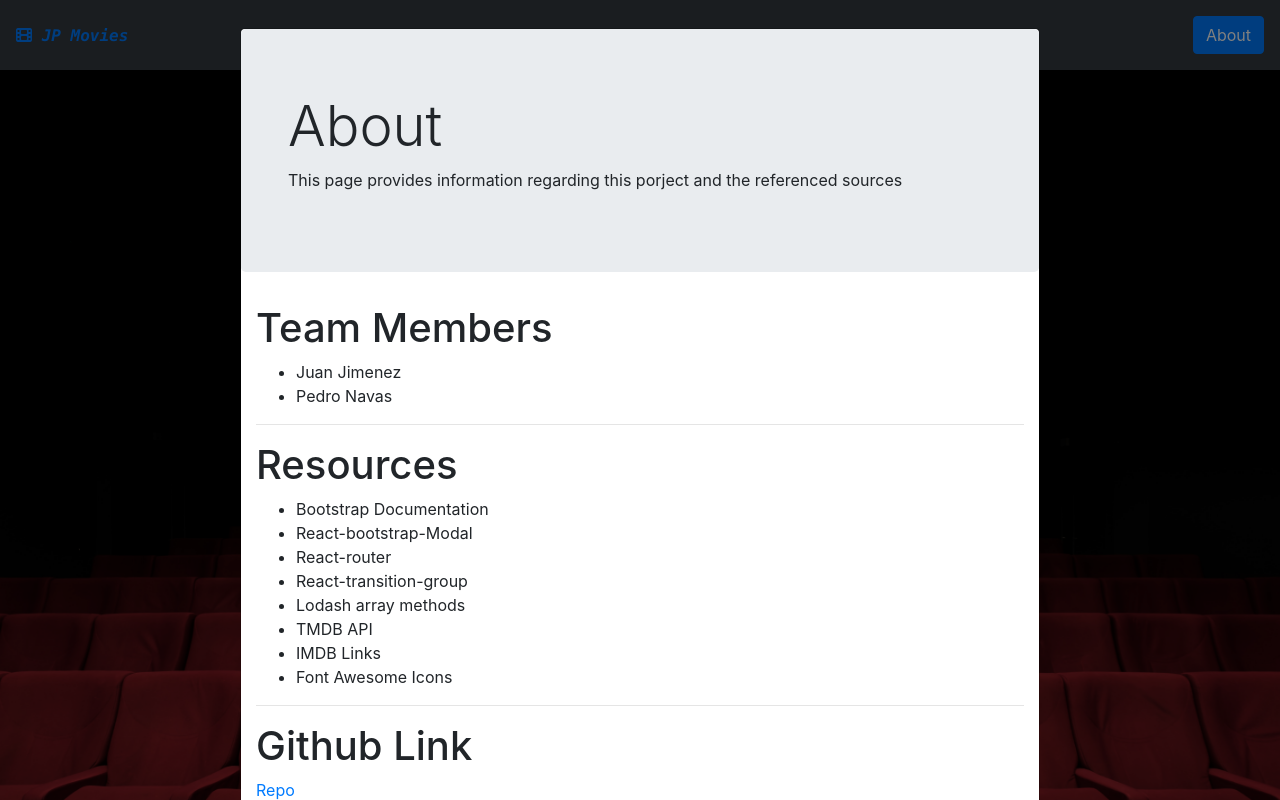
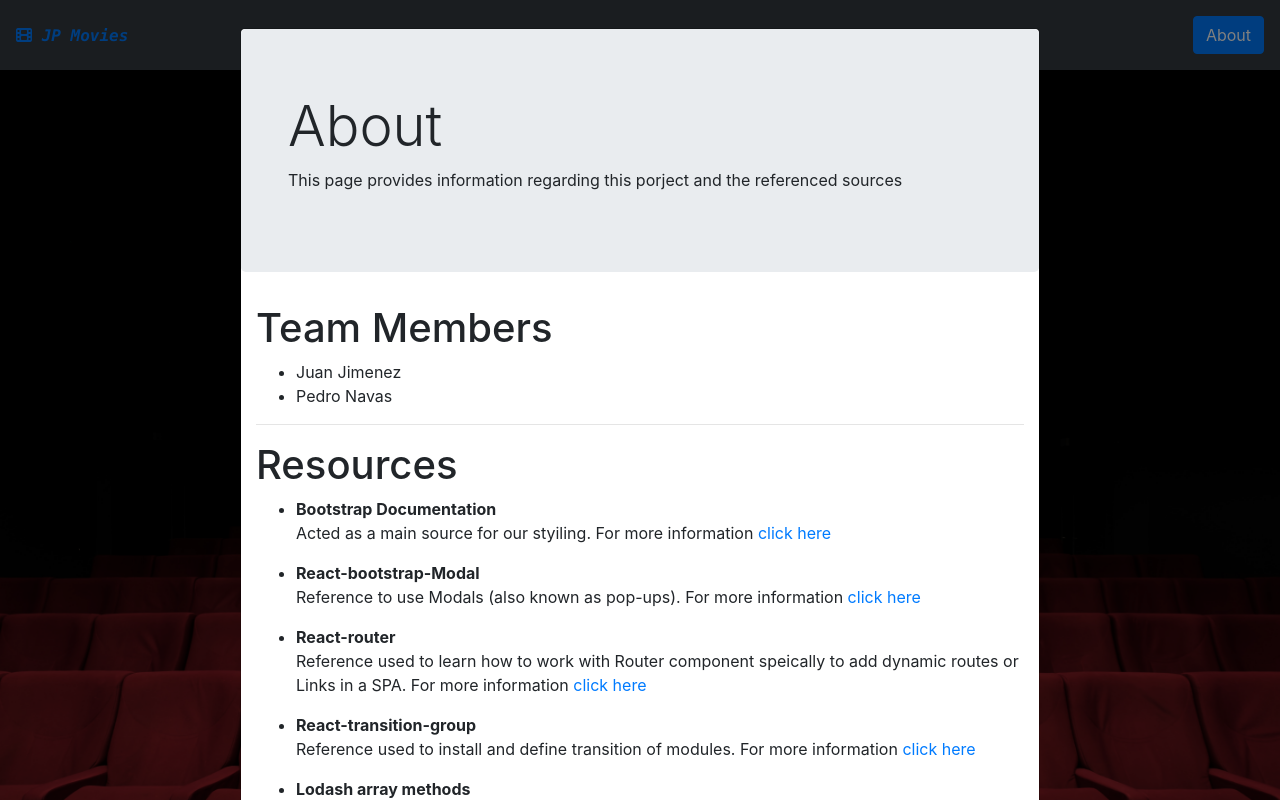
Before and after one commit to pnava589/React-Assignment-I, a React (Create React App) app in the folder assignment-i/: page / in a window 1280 px wide. Both pictures are taken after a click on the button "About". Shown: the top 800 px of the page. Built offline with nearby package versions, Linux system fonts and the light colour scheme; the HTML template or start-up script is replaced by a standard one.

Commit message:
added docmentation for references used

```diff
--- a/assignment-i/src/components/About.js
+++ b/assignment-i/src/components/About.js
@@ -40,14 +40,22 @@ render() {
                     <hr/>
                     <h1 className="blog-post">Resources</h1>
                     <ul>
-                        <li>Bootstrap Documentation</li>
-                        <li>React-bootstrap-Modal</li>
-                        <li>React-router</li>
-                        <li>React-transition-group</li>
-                        <li>Lodash array methods</li>
-                        <li>TMDB API</li>
-                        <li>IMDB Links</li>
-                        <li>Font Awesome Icons</li>
+                        <li><b>Bootstrap Documentation </b> </li>
+                        <p>Acted as a main source for our styiling. For more information <a href='https://getbootstrap.com/docs/4.1/getting-started/introduction/'>click here</a> </p>
+                        <li><b> React-bootstrap-Modal </b>  </li>
+                        <p>Reference to use Modals (also known as pop-ups). For more information <a href='https://react-bootstrap.github.io/components/modal/'>click here</a> </p>
+                        <li> <b> React-router</b></li>
+                        <p>Reference used to learn how to work with Router component speically to add dynamic routes or Links in a SPA. For more information <a href='https://reacttraining.com/react-router/'>click here</a> </p>
+                        <li><b>React-transition-group</b></li>
+                        <p>Reference used to install and define transition of modules. For more information <a href='https://reactcommunity.org/react-transition-group/'>click here</a> </p>
+                        <li><b> Lodash array methods</b> </li>
+                        <p>Reference used primarily to use array manipulation methods existing in the lodash module. For more information <a href='https://lodash.com/docs/'>click here</a> </p>
+                        <li><b>TMDB API</b></li>
+                        <p>The Movie DataBase API allowed us to get a TMDB link for each movie. For more information <a href='https://developers.themoviedb.org/3/getting-started/introduction/'>click here</a> </p>
+                        <li><b>  IMDB Links </b></li>
+                        <p>The IMBD links allows us to provide links to IMBD for every movie using the IMBD for each movie. For more information <a href='https://developers.themoviedb.org/3/getting-started/introduction/'>click here</a> </p>
+                        <li><b>  Font Awesome Icons</b></li>
+                        <p>Reference used to choose our logo for the header of the site. For more information <a href='https://fontawesome.com/icons?d=gallery/'>click here</a> </p>
                     </ul>
                     <hr/>
                     <h1 className="blog-post">Github Link</h1>
```
